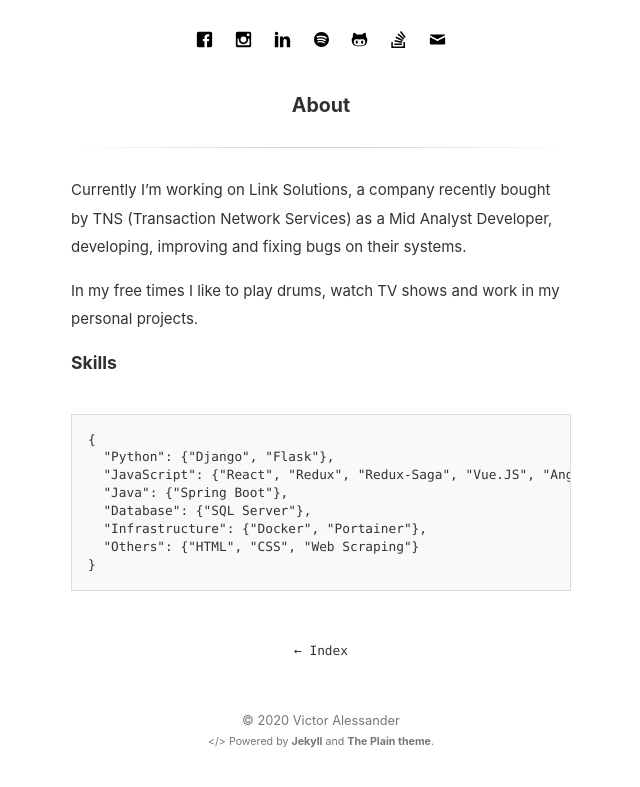
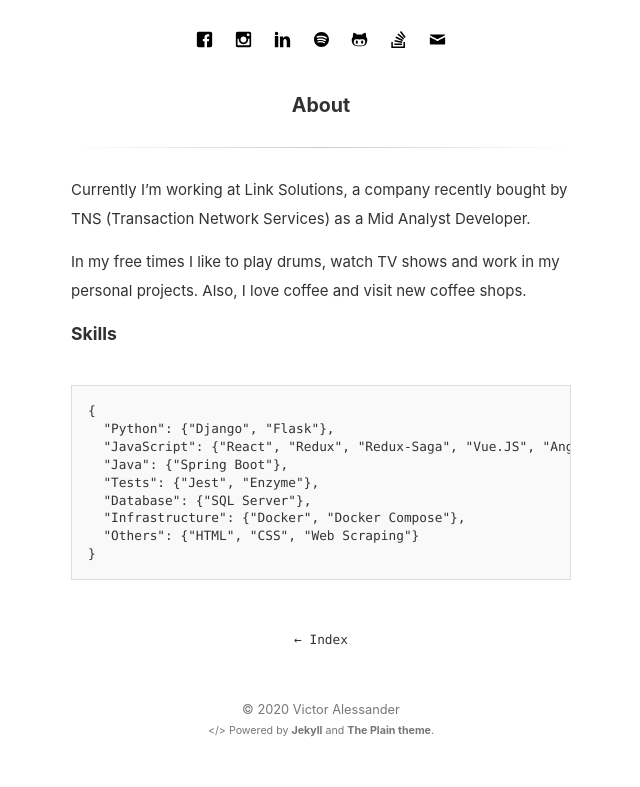
Before and after one commit to VictorAlessander/victoralessander.github.io, a Jekyll site: the page built from about.md, in a window 1280 px wide, cut to the strip 194-1131 px from the top of the page. Shown: the top 787 px of the strip, without its empty margins (319-959 px from the left). Built offline with Jekyll 4.4.1, drawn with Linux system fonts in a browser that asks for light colours.

Commit message:
Update about.md

````diff
--- a/about.md
+++ b/about.md
@@ -3,9 +3,9 @@ layout: page
 title: About
 ---
 
-Currently I'm working on Link Solutions, a company recently bought by TNS (Transaction Network Services) as a Mid Analyst Developer, developing, improving and fixing bugs on their systems.
+Currently I'm working at Link Solutions, a company recently bought by TNS (Transaction Network Services) as a Mid Analyst Developer.
 
-In my free times I like to play drums, watch TV shows and work in my personal projects.
+In my free times I like to play drums, watch TV shows and work in my personal projects. Also, I love coffee and visit new coffee shops.
 
 ##### Skills
 ```
@@ -13,8 +13,9 @@ In my free times I like to play drums, watch TV shows and work in my personal pr
   "Python": {"Django", "Flask"},
   "JavaScript": {"React", "Redux", "Redux-Saga", "Vue.JS", "AngularJS"},
   "Java": {"Spring Boot"},
+  "Tests": {"Jest", "Enzyme"},
   "Database": {"SQL Server"},
-  "Infrastructure": {"Docker", "Portainer"},
+  "Infrastructure": {"Docker", "Docker Compose"},
   "Others": {"HTML", "CSS", "Web Scraping"}
 }
 ```
````
